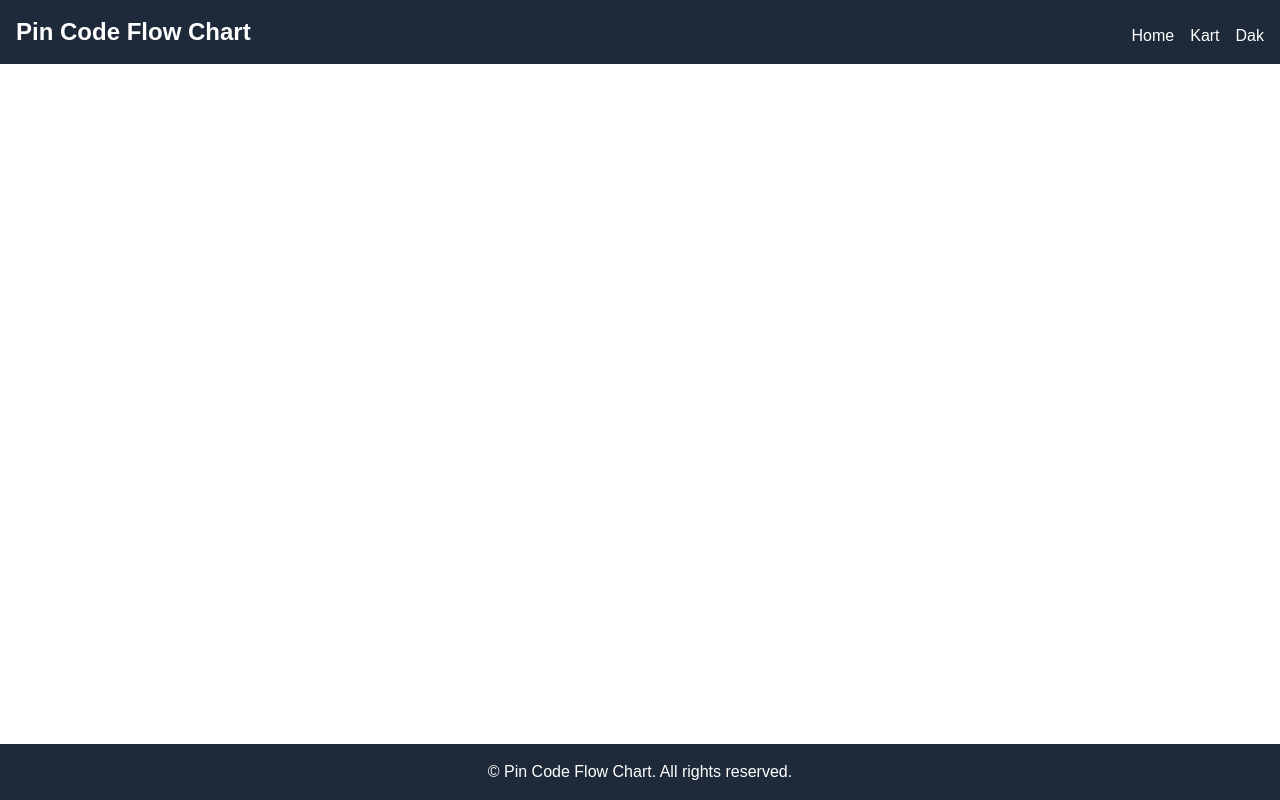
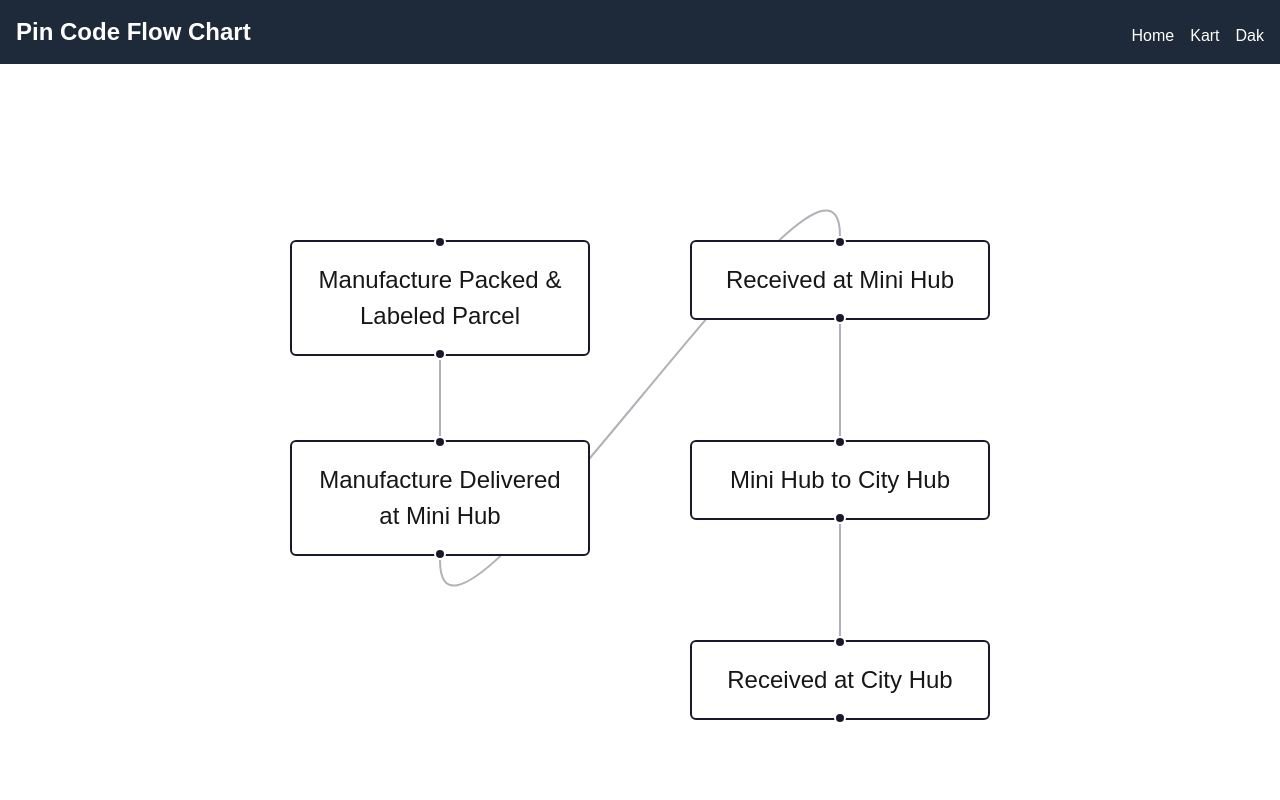
Before and after one commit to pincodekart-it/flow-chart, a Next.js app: page /dak in a window 1280 px wide. Shown: the top 800 px of the page. Built offline with nearby package versions, Linux system fonts and the light colour scheme.

Commit message:
add dak flow

```diff
--- a/app/dak/page.tsx
+++ b/app/dak/page.tsx
@@ -1,43 +1,15 @@
 "use client";
-import { Background, ReactFlow, Controls } from "@xyflow/react";
-import "@xyflow/react/dist/style.css";
+
+import dynamic from "next/dynamic";
+
+const FlowComponent = dynamic(() => import("../../components/dakFlow"), {
+  ssr: false,
+});
 
 export default function Page() {
-  const initialNodes = [
-    {
-      id: "n1",
-      data: { label: "Node 1" },
-      position: { x: 0, y: 0 },
-      type: "input",
-    },
-    {
-      id: "n2",
-      data: { label: "Node 2" },
-      position: { x: 100, y: 100 },
-    },
-  ];
-  const initialEdges = [
-    {
-      id: "n1-n2",
-      source: "n1",
-      target: "n2",
-      label: "connects with",
-      type: "step",
-    },
-  ];
-
   return (
     <div>
-      <ReactFlow
-        width={700}
-        height={700}
-        nodes={initialNodes}
-        edges={initialEdges}
-        fitView
-      >
-        <Background />
-        <Controls />
-      </ReactFlow>
+      <FlowComponent />
     </div>
   );
 }
--- a/app/kart/page.tsx
+++ b/app/kart/page.tsx
@@ -2,7 +2,7 @@
 
 import dynamic from "next/dynamic";
 
-const FlowComponent = dynamic(() => import("../../components/kartFlow"), {
+const FlowComponent = dynamic(() => import("../../components/customerFlow"), {
   ssr: false,
 });
 
--- a/components/dakFlow.tsx
+++ b/components/dakFlow.tsx
@@ -1,17 +1,29 @@
-import { ReactFlow } from '@xyflow/react';
-import '@xyflow/react/dist/style.css';
+import { useShallow } from "zustand/react/shallow";
+import { ReactFlow } from "@xyflow/react";
+import "@xyflow/react/dist/style.css";
+import useStore from "../store/dakFlow/store";
 
-const initialNodes = [
-  { id: '1', position: { x: 0, y: 0 }, data: { label: 'Node 1' } },
-  { id: '2', position: { x: 100, y: 100 }, data: { label: 'Node 2' } },
-];
-
-const initialEdges = [{ id: 'e1-2', source: '1', target: '2' }];
-
+const selector = (state: any) => ({
+  nodes: state.nodes,
+  edges: state.edges,
+  onNodesChange: state.onNodesChange,
+  onEdgesChange: state.onEdgesChange,
+  onConnect: state.onConnect,
+});
 export default function Flow() {
+  const { nodes, edges, onNodesChange, onEdgesChange, onConnect } = useStore(
+    useShallow(selector),
+  );
   return (
-    <div style={{ width: '100%', height: '100vh' }}>
-      <ReactFlow nodes={initialNodes} edges={initialEdges} />
+    <div style={{ width: "100%", height: "100vh" }}>
+      <ReactFlow
+        nodes={nodes}
+        edges={edges}
+        onNodesChange={onNodesChange}
+        onEdgesChange={onEdgesChange}
+        onConnect={onConnect}
+        fitView
+      />
     </div>
   );
 }
--- a/components/kartFlow.tsx
+++ b/components/kartFlow.tsx
@@ -1,17 +1,29 @@
+import { useShallow } from "zustand/react/shallow";
 import { ReactFlow } from "@xyflow/react";
 import "@xyflow/react/dist/style.css";
+import useStore from "../store/customerFlow/store";
 
-const initialNodes = [
-  { id: "1", position: { x: 0, y: 0 }, data: { label: "Node 1" } },
-  { id: "2", position: { x: 100, y: 100 }, data: { label: "Node 2" } },
-];
-
-const initialEdges = [{ id: "e1-2", source: "1", target: "2" }];
-
+const selector = (state: any) => ({
+  nodes: state.nodes,
+  edges: state.edges,
+  onNodesChange: state.onNodesChange,
+  onEdgesChange: state.onEdgesChange,
+  onConnect: state.onConnect,
+});
 export default function Flow() {
+  const { nodes, edges, onNodesChange, onEdgesChange, onConnect } = useStore(
+    useShallow(selector),
+  );
   return (
     <div style={{ width: "100%", height: "100vh" }}>
-      <ReactFlow nodes={initialNodes} edges={initialEdges} />
+      <ReactFlow
+        nodes={nodes}
+        edges={edges}
+        onNodesChange={onNodesChange}
+        onEdgesChange={onEdgesChange}
+        onConnect={onConnect}
+        fitView
+      />
     </div>
   );
 }
--- /dev/null
+++ b/store/dakFlow/edges.ts
@@ -0,0 +1,25 @@
+import { type Edge } from "@xyflow/react";
+
+export const initialEdges = [
+  {
+    id: "edge-1",
+    source: "manufacture-labeled",
+    target: "manufacture-delivered-at-mini-hub",
+  },
+
+  {
+    id: "edge-2",
+    source: "manufacture-delivered-at-mini-hub",
+    target: "received-at-mini-hub",
+  },
+  {
+    id: "edge-3",
+    source: "received-at-mini-hub",
+    target: "mini-hub-to-city-hub",
+  },
+  {
+    id: "edge-4",
+    source: "mini-hub-to-city-hub",
+    target: "received-at-city-hub",
+  },
+] as Edge[];
--- /dev/null
+++ b/store/dakFlow/nodes.ts
@@ -0,0 +1,29 @@
+import { type AppNode } from "./types";
+
+export const initialNodes = [
+  {
+    id: "manufacture-labeled",
+    position: { x: -200, y: 0 },
+    data: { label: "Manufacture Packed & Labeled Parcel" },
+  },
+  {
+    id: "manufacture-delivered-at-mini-hub",
+    position: { x: -200, y: 100 },
+    data: { label: "Manufacture Delivered at Mini Hub" },
+  },
+  {
+    id: "received-at-mini-hub",
+    position: { x: 0, y: 0 },
+    data: { label: "Received at Mini Hub" },
+  },
+  {
+    id: "mini-hub-to-city-hub",
+    position: { x: 0, y: 100 },
+    data: { label: "Mini Hub to City Hub" },
+  },
+  {
+    id: "received-at-city-hub",
+    position: { x: 0, y: 200 },
+    data: { label: "Received at City Hub" },
+  },
+] as AppNode[];
--- /dev/null
+++ b/store/dakFlow/store.ts
@@ -0,0 +1,35 @@
+import { create } from "zustand";
+import { addEdge, applyNodeChanges, applyEdgeChanges } from "@xyflow/react";
+
+import { initialNodes } from "./nodes";
+import { initialEdges } from "./edges";
+import { type AppState } from "./types";
+
+// this is our useStore hook that we can use in our components to get parts of the store and call actions
+const useStore = create<AppState>((set, get) => ({
+  nodes: initialNodes,
+  edges: initialEdges,
+  onNodesChange: (changes) => {
+    set({
+      nodes: applyNodeChanges(changes, get().nodes),
+    });
+  },
+  onEdgesChange: (changes) => {
+    set({
+      edges: applyEdgeChanges(changes, get().edges),
+    });
+  },
+  onConnect: (connection) => {
+    set({
+      edges: addEdge(connection, get().edges),
+    });
+  },
+  setNodes: (nodes) => {
+    set({ nodes });
+  },
+  setEdges: (edges) => {
+    set({ edges });
+  },
+}));
+
+export default useStore;
--- /dev/null
+++ b/store/dakFlow/types.ts
@@ -0,0 +1,19 @@
+import {
+  type Edge,
+  type Node,
+  type OnNodesChange,
+  type OnEdgesChange,
+  type OnConnect,
+} from "@xyflow/react";
+
+export type AppNode = Node;
+
+export type AppState = {
+  nodes: AppNode[];
+  edges: Edge[];
+  onNodesChange: OnNodesChange<AppNode>;
+  onEdgesChange: OnEdgesChange;
+  onConnect: OnConnect;
+  setNodes: (nodes: AppNode[]) => void;
+  setEdges: (edges: Edge[]) => void;
+};
```
